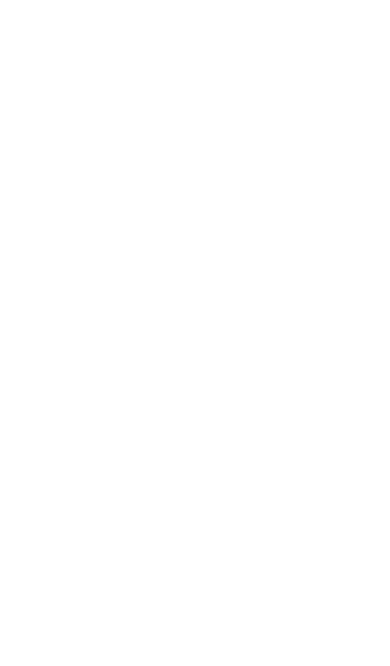
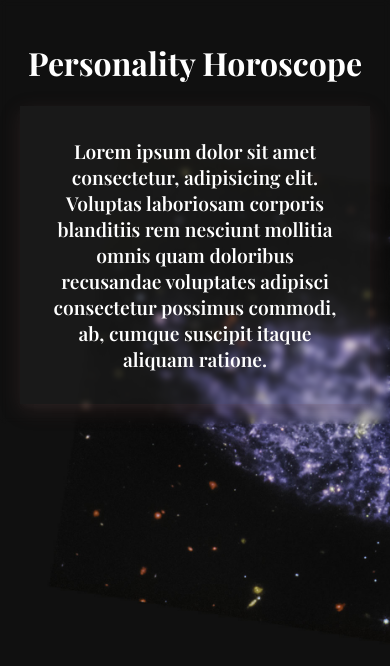
Before and after one commit to jessspo/cosmostar, a React (Create React App) app: page /horoscope in a window 390 px wide. Before the commit this address had no page. Shown: the top 666 px of the page. Built offline with nearby package versions, Linux system fonts and the light colour scheme.

Commit message:
horoscope page

```diff
--- a/src/App.js
+++ b/src/App.js
@@ -3,6 +3,7 @@
 import Login from './pages/Login';
 import Register from './pages/Register';
 import Welcome from './pages/Welcome';
+import PersonHoroscope from './pages/PersonHoroscope';
 
 function App() {
   return (
@@ -14,7 +15,7 @@
           <Route path="/login" element={<Login />}/>
           <Route path="/register" element={<Register />}/>
           <Route path="/welcome" element={<Welcome  />}/>
-
+          <Route path="/horoscope" element={<PersonHoroscope  />}/>
         </Routes>
 
     </div>
--- a/src/pages/PersonHoroscope.css
+++ b/src/pages/PersonHoroscope.css
@@ -0,0 +1,52 @@
+.shadow {
+    display: flex;
+    align-items: center;
+    justify-content: center;
+    flex-direction: column;
+    font-weight: 600;
+    font-size: 2rem;
+    font-family: "Playfair Display", serif;
+}
+
+.box {
+    display: flex;
+    align-items: flex-end;
+    justify-content: center;
+    /* background-color: transparent; */
+    padding: 2rem;
+    box-shadow: 0 4px 8px 0 rgba(230, 220, 220, 0.034), 0 6px 20px 0 rgba(124, 72, 72, 0.19);
+    flex-direction: column;
+    -webkit-backdrop-filter: blur(10px);
+    backdrop-filter: blur(10px);
+    background-color: rgba(255, 255, 255, 0.04);
+
+}
+
+
+@media screen and (min-width: 0) and (max-width: 480px) {
+
+    .shadow {
+        /* display: flex;
+        align-items: center;
+        justify-content: center;
+        flex-direction: column;
+        font-weight: 600; */
+        font-size: 1rem;
+        font-family: "Playfair Display", serif;
+    }
+
+
+    .box {
+        display: flex;
+        align-items: flex-end;
+        justify-content: center;
+        font-size: 1.2rem;
+        /* background-color: transparent; */
+        padding: 2rem;
+        box-shadow: 0 4px 8px 0 rgba(230, 220, 220, 0.034), 0 6px 20px 0 rgba(124, 72, 72, 0.19);
+        flex-direction: column;
+        -webkit-backdrop-filter: blur(10px);
+        backdrop-filter: blur(10px);
+        background-color: rgba(255, 255, 255, 0.04);
+    }
+}
--- a/src/pages/PersonHoroscope.jsx
+++ b/src/pages/PersonHoroscope.jsx
@@ -1,8 +1,27 @@
 import React from 'react'
+import horoscope from "../images/horoscope.jpg";
+import "./PersonHoroscope.css";
 
-function PersonHoroscope() {
+const PersonHoroscope = (props) => {
   return (
-    <div>PersonHoroscope</div>
+    <div
+    style={{backgroundImage: `url(${horoscope})`,
+    backgroundRepeat: 'no-repeat',
+    backgroundSize: 'cover',
+    width:'100%' ,
+    height: '100%',
+    marginTop: 0,
+    }}>
+
+     <div className='shadow'>
+            <div>
+            <h1>Personality Horoscope</h1>
+            </div>
+            <div className='box'>
+              Lorem ipsum dolor sit amet consectetur, adipisicing elit. Voluptas laboriosam corporis blanditiis rem nesciunt mollitia omnis quam doloribus recusandae voluptates adipisci consectetur possimus commodi, ab, cumque suscipit itaque aliquam ratione.
+            </div>
+      </div>
+    </div>
   )
 }
 
--- a/src/pages/Register.css
+++ b/src/pages/Register.css
@@ -78,7 +78,7 @@
   font-size: 12px;
 }
 
-.title {
+.register_title {
   font-size: 25px;
   font-weight: 800;
   display: flex;
--- a/src/pages/Start.css
+++ b/src/pages/Start.css
@@ -10,7 +10,7 @@
     width: 100%;
 }
 
-.title {
+.start_title {
     font-size: 3rem;
     margin-top: 0;
     color: white;
--- a/src/pages/Start.jsx
+++ b/src/pages/Start.jsx
@@ -21,7 +21,7 @@
         marginTop: 0,
         }}>
           <div className='shadow'>
-          <div className='title'>
+          <div className='start_title'>
             <h1 className='cosmic_title'>Cosmic <span className="star_title">
             <br />STAR</span></h1>
             </div>
--- a/src/pages/Welcome.css
+++ b/src/pages/Welcome.css
@@ -0,0 +1,72 @@
+.shadow {
+    font-weight: 900;
+    background-color: none;
+    padding: 2rem;
+    color: white;
+    display: flex;
+    align-items: flex-end;
+    justify-content: center;
+    text-align: center;
+    font-family: "Playfair Display", serif;
+    /* box-shadow: 0 4px 8px 0 rgba(0, 0, 0, 0.2), 0 6px 20px 0 rgba(0, 0, 0, 0.19); */
+    /* display: flex;
+    align-items: flex-end;
+    cursor: pointer;
+    margin-top: 0;
+    display: flex;
+    justify-content: center;
+    text-align: center; */
+    /* background-color: rgba(255, 255, 255, 0.12); */
+    /* border-radius: 1px; */
+    -webkit-backdrop-filter: blur(10px);
+    backdrop-filter: blur(3px);
+    max-width: 100%;
+    max-height: 100%;
+    padding: 20px 20px;
+    flex: 1;
+
+}
+
+.subtitle_welcome {
+    display: flex;
+    align-items: flex-end;
+    justify-content: center;
+    text-align: center;
+    margin-top: 5rem;
+    font-size: 3rem;
+    font-weight: 400;
+    flex: 2;
+}
+
+.sign {
+    display: flex;
+    border: none;
+    text-align: center;
+    align-items: flex-end;
+    cursor: pointer;
+    background-color: transparent;
+    color: white;
+}
+
+@media screen and (min-width: 0) and (max-width: 480px) {
+
+    .welcome_title {
+        font-weight: 900;
+        background-color: none;
+        padding: 2rem;
+        display: flex;
+        align-items: flex-end;
+        cursor: pointer;
+        font-size: 3rem;
+        margin-top: 0;
+        font-family: "Playfair Display", serif;
+        display: flex;
+        justify-content: center;
+        text-align: center;
+        max-width: 100%;
+        max-height: 100%;
+        padding: 20px 20px;
+        flex: 1;
+    }
+
+}
--- a/src/pages/Welcome.jsx
+++ b/src/pages/Welcome.jsx
@@ -1,7 +1,16 @@
 import React from 'react'
-import welcome from "../images/welcome.jpg"
+import welcome from "../images/welcome.jpg";
+import "./Welcome.css";
+import { useNavigate } from 'react-router-dom';
 
-function Welcome(props) {
+const Welcome = (props)  => {
+
+  const navigate = useNavigate ();
+
+  const navigateHoroscope = () => {
+    navigate (`/horoscope`);
+  }
+
   return (
     <div
     style={{backgroundImage: `url(${welcome})`,
@@ -11,10 +20,15 @@
     height: '100%',
     marginTop: 0,
     }}>
+
      <div className='shadow'>
-            <div className='title'>
-              <h1 className='cosmic_title'>Welcome <span className="star_title">
-              <br />{props.name}</span></h1>
+            <div>
+              <h1>WELCOME, *name*
+              <br />{props.name}</h1>
+              <br />
+              <br />
+              <span className='subtitle_welcome'>your star sign is <button className='sign'
+              onClick={navigateHoroscope}>*****{props.sign}</button></span>
             </div>
       </div>
     </div>
```
Also changed, not shown: src/pages/MonthlyHoroscope.jsx (deleted, +0 -11 lines).
